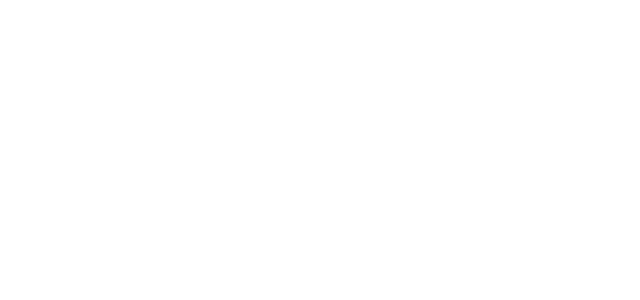
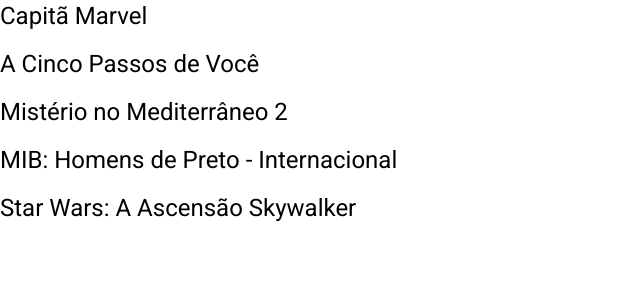
Before and after one commit to 38061027/filmes-platform-2, an Angular app: page /favorites in a window 1280 px wide. Before the commit this address led to /. Shown: the top 300 px of the page, without its empty margins (0-640 px from the left). Built offline with nearby package versions, Linux system fonts and the light colour scheme; data requests are answered from the project's data file.

Commit message:
deixando dinâmico o botão de favoritos

```diff
--- a/db.json
+++ b/db.json
@@ -15,20 +15,10 @@
       "urlFoto": "https://m.media-amazon.com/images/M/MV5BMDZkODI2ZGItYTY5Yi00MTA4LWExY2ItM2ZmNjczYjM0NDg1XkEyXkFqcGdeQXVyMzY0MTE3NzU@._V1_UX182_CR0,0,182,268_AL_.jpg",
       "dtLancamento": "2024-06-18T03:00:00.000Z",
       "descricao": "The Men in Black have always protected the Earth from the scum of the universe. In this new adventure, they tackle their biggest threat to date: a mole in the Men in Black organization.",
-      "nota": 5.6,
+      "nota": 5.7,
       "urlIMDb": "https://www.imdb.com/title/tt2283336/",
       "genero": "Ação",
       "id": "4"
-    },
-    {
-      "titulo": "Vingadores: Ultimato",
-      "urlFoto": "https://m.media-amazon.com/images/M/MV5BMTc5MDE2ODcwNV5BMl5BanBnXkFtZTgwMzI2NzQ2NzM@._V1_UX182_CR0,0,182,268_AL_.jpg",
-      "dtLancamento": "2019-04-25T03:00:00.000Z",
-      "descricao": "After the devastating events of Vingadores: Guerra Infinita (2018), the universe is in ruins. With the help of remaining allies, the Avengers assemble once more in order to reverse Thanos' actions and restore balance to the universe.",
-      "nota": 8.8,
-      "urlIMDb": "https://www.imdb.com/title/tt4154796/",
-      "genero": "Ficção cientifica",
-      "id": "6"
     },
     {
       "id": "7",
@@ -100,5 +90,57 @@
       "genero": "Aventura",
       "id": "15"
     }
+  ],
+  "favorites": [
+    {
+      "id": "7",
+      "titulo": "Capitã Marvel",
+      "urlFoto": "https://m.media-amazon.com/images/M/MV5BMTE0YWFmOTMtYTU2ZS00ZTIxLWE3OTEtYTNiYzBkZjViZThiXkEyXkFqcGdeQXVyODMzMzQ4OTI@._V1_UX182_CR0,0,182,268_AL_.jpg",
+      "dtLancamento": "2019-03-07T03:00:00.000Z",
+      "descricao": "Carol Danvers becomes one of the universe's most powerful heroes when Earth is caught in the middle of a galactic war between two alien races.",
+      "nota": 6.9,
+      "urlIMDb": "https://www.imdb.com/title/tt4154664/",
+      "genero": "Ação"
+    },
+    {
+      "id": "14",
+      "titulo": "A Cinco Passos de Você",
+      "urlFoto": "https://m.media-amazon.com/images/I/81Q11TuUR3L._AC_UF1000,1000_QL80_.jpg",
+      "dtLancamento": "2019-07-26T03:00:00.000Z",
+      "descricao": "Dois adolescentes com fibrose cística se encontram em um hospital e se apaixonam, mesmo que sua doença os obrigue a evitar contato físico.",
+      "nota": 7.2,
+      "urlIMDb": "https://www.imdb.com/title/tt6472976/?ref_=nv_sr_srsg_0_tt_7_nm_1_q_cinco%2520pas",
+      "genero": "Romance"
+    },
+    {
+      "id": "10",
+      "titulo": "Mistério no Mediterrâneo 2",
+      "urlFoto": "https://m.media-amazon.com/images/M/MV5BNTA2YTI5YjUtZWI4Zi00NWQ5LWFiYmEtOTBmNTUyNDAwNjllXkEyXkFqcGdeQXVyNjIzNzM4NzA@._V1_UX182_CR0,0,182,268_AL_.jpg",
+      "dtLancamento": "2019-06-14T03:00:00.000Z",
+      "descricao": "A New York cop and his wife go on a European vacation to reinvigorate the spark in their marriage, but end up getting framed and on the run for the death of an elderly billionaire.",
+      "nota": 6,
+      "urlIMDb": "https://www.imdb.com/title/tt1618434/",
+      "genero": "Comédia"
+    },
+    {
+      "id": "4",
+      "titulo": "MIB: Homens de Preto - Internacional",
+      "urlFoto": "https://m.media-amazon.com/images/M/MV5BMDZkODI2ZGItYTY5Yi00MTA4LWExY2ItM2ZmNjczYjM0NDg1XkEyXkFqcGdeQXVyMzY0MTE3NzU@._V1_UX182_CR0,0,182,268_AL_.jpg",
+      "dtLancamento": "2024-06-18T03:00:00.000Z",
+      "descricao": "The Men in Black have always protected the Earth from the scum of the universe. In this new adventure, they tackle their biggest threat to date: a mole in the Men in Black organization.",
+      "nota": 5.7,
+      "urlIMDb": "https://www.imdb.com/title/tt2283336/",
+      "genero": "Ação"
+    },
+    {
+      "id": "11",
+      "titulo": "Star Wars: A Ascensão Skywalker",
+      "urlFoto": "https://m.media-amazon.com/images/M/MV5BMDljNTQ5ODItZmQwMy00M2ExLTljOTQtZTVjNGE2NTg0NGIxXkEyXkFqcGdeQXVyODkzNTgxMDg@._V1_UX182_CR0,0,182,268_AL_.jpg",
+      "dtLancamento": "2019-12-19T03:00:00.000Z",
+      "descricao": "In Theaters Now\nAfter Palpatine mysteriously returns, the Resistance faces the First Order once more in the final chapter of the Skywalker saga.",
+      "nota": 6.9,
+      "urlIMDb": "https://www.imdb.com/title/tt2527338/?ref_=vi_md_ti",
+      "genero": "Aventura"
+    }
   ]
 }
--- a/src/app/app-routing.module.ts
+++ b/src/app/app-routing.module.ts
@@ -3,11 +3,13 @@
 import { HomeComponent } from './components/home/home.component';
 import { CadastrarFilmeComponent } from './components/cadastrar-filme/cadastrar-filme.component';
 import { MovieComponent } from './components/movie/movie.component';
+import { FavoritesComponent } from './components/favorites/favorites.component';
 
 const routes: Routes = [
   {path:"", component:HomeComponent},
   {path:"cadastro", component:CadastrarFilmeComponent},
-  {path:"movie/:id", component:MovieComponent}
+  {path:"movie/:id", component:MovieComponent},
+  {path:"favorites", component:FavoritesComponent}
 ];
 
 @NgModule({
--- a/src/app/app.module.ts
+++ b/src/app/app.module.ts
@@ -11,6 +11,7 @@
 import { FormsModule, ReactiveFormsModule } from '@angular/forms';
 import { MovieComponent } from './components/movie/movie.component';
 import { FormularioComponent } from './components/formulario/formulario.component';
+import { FavoritesComponent } from './components/favorites/favorites.component';
 
 @NgModule({
   declarations: [
@@ -18,7 +19,8 @@
     HomeComponent,
     CadastrarFilmeComponent,
     MovieComponent,
-    FormularioComponent
+    FormularioComponent,
+    FavoritesComponent
   ],
   imports: [
     BrowserModule,
--- /dev/null
+++ b/src/app/components/favorites/favorites.component.html
@@ -0,0 +1,3 @@
+<div class="container-favorite" *ngFor="let favorite of favoritesMovies">
+    <h1>{{favorite.titulo}}</h1>
+</div>
--- /dev/null
+++ b/src/app/components/favorites/favorites.component.ts
@@ -0,0 +1,23 @@
+import { Component, OnInit } from '@angular/core';
+import { SharedService } from 'src/app/services/shared.service';
+
+@Component({
+  selector: 'app-favorites',
+  templateUrl: './favorites.component.html',
+  styleUrls: ['./favorites.component.scss']
+})
+export class FavoritesComponent implements OnInit{
+
+  favoritesMovies!:any[]
+
+
+  constructor(private service: SharedService){
+
+  }
+
+
+  ngOnInit(): void {
+    this.service.getFavorites().subscribe(res => this.favoritesMovies = res)
+  }
+
+}
--- a/src/app/components/home/home.component.html
+++ b/src/app/components/home/home.component.html
@@ -8,7 +8,7 @@
             </mat-menu>
             <h1>Meus Filmes</h1>
 
-            <i class="material-symbols-outlined" id="favorite">favorite</i>
+            <i class="material-symbols-outlined" id="favorite" routerLink="favorites">favorite <p class="counter">{{counter}}</p></i>
 
         </div>
     </header>
@@ -39,7 +39,7 @@
                 <img class="img" [src]="movie.urlFoto">
                 <p>{{movie.descricao}}</p>
                 <button class="btn-open" mat-flat-button color="accent" [routerLink]="['movie',movie.id]">Abrir</button>
-                <button  id="btn-favorite" class="material-symbols-outlined" title="Adicionar aos favoritos">favorite</button>
+                <button  id="btn-favorite" class="material-symbols-outlined" #btnFavorite title="Adicionar aos favoritos" (click)="sendFavorites(movie)" [attr.data-id]="movie.id">favorite</button>
             </div>
         </div>
     </div>
--- a/src/app/components/home/home.component.scss
+++ b/src/app/components/home/home.component.scss
@@ -103,6 +103,17 @@
 
 #favorite {
     color: red;
+    position: relative;
+
+    }
+
+    .counter{
+        position: absolute;
+        font-size: medium;
+        font-weight: bolder;
+        top: -15px;
+        left: -10px;
+        color: white;
     }
 
     #btn-favorite {
@@ -114,5 +125,5 @@
         border: transparent;
         color: white;
         font-size: xx-large;
-
+        cursor: pointer;
 }
--- a/src/app/services/shared.service.ts
+++ b/src/app/services/shared.service.ts
@@ -7,7 +7,8 @@
 })
 export class SharedService {
 
-  url:string = 'http://localhost:3000/filmes'
+  urlMovies:string = 'http://localhost:3000/filmes'
+  urlFavorites:string = 'http://localhost:3000/favorites'
 
   lastId: number = 0
 
@@ -23,22 +24,38 @@
 
   getMovie():Observable<any[]>{
 
-    return this.http.get<any[]>(this.url)
+    return this.http.get<any[]>(this.urlMovies)
   }
 
   sendMovie(movie:any):Observable<any>{
     this.lastId++;
     movie.id = this.lastId.toString();
-    return this.http.post<any>(this.url,movie)
+    return this.http.post<any>(this.urlMovies,movie)
   }
 
 
     editMovie(movie:any, id:string | undefined):Observable<any>{
-      return this.http.put<any>(`${this.url}/${id}`, movie)
+      return this.http.put<any>(`${this.urlMovies}/${id}`, movie)
     }
 
     removeMovie(id:string){
-      return this.http.delete(`${this.url}/${id}`)
+      return this.http.delete(`${this.urlMovies}/${id}`)
+    }
+
+
+
+
+
+    getFavorites():Observable<any[]>{
+      return this.http.get<any[]>(this.urlFavorites)
+    }
+
+    sendFavorite(favorite:any):Observable<any>{
+      return this.http.post<any>(this.urlFavorites,favorite)
+    }
+
+    deleteFavorite(id:string){
+      return this.http.delete(`${this.urlFavorites}/${id}`)
     }
 
 }
```
Also changed, not shown: src/app/components/home/home.component.ts (+69 -10 lines), src/app/components/favorites/favorites.component.scss (added), 1 other file (tests, documents, lock files or other folders).
